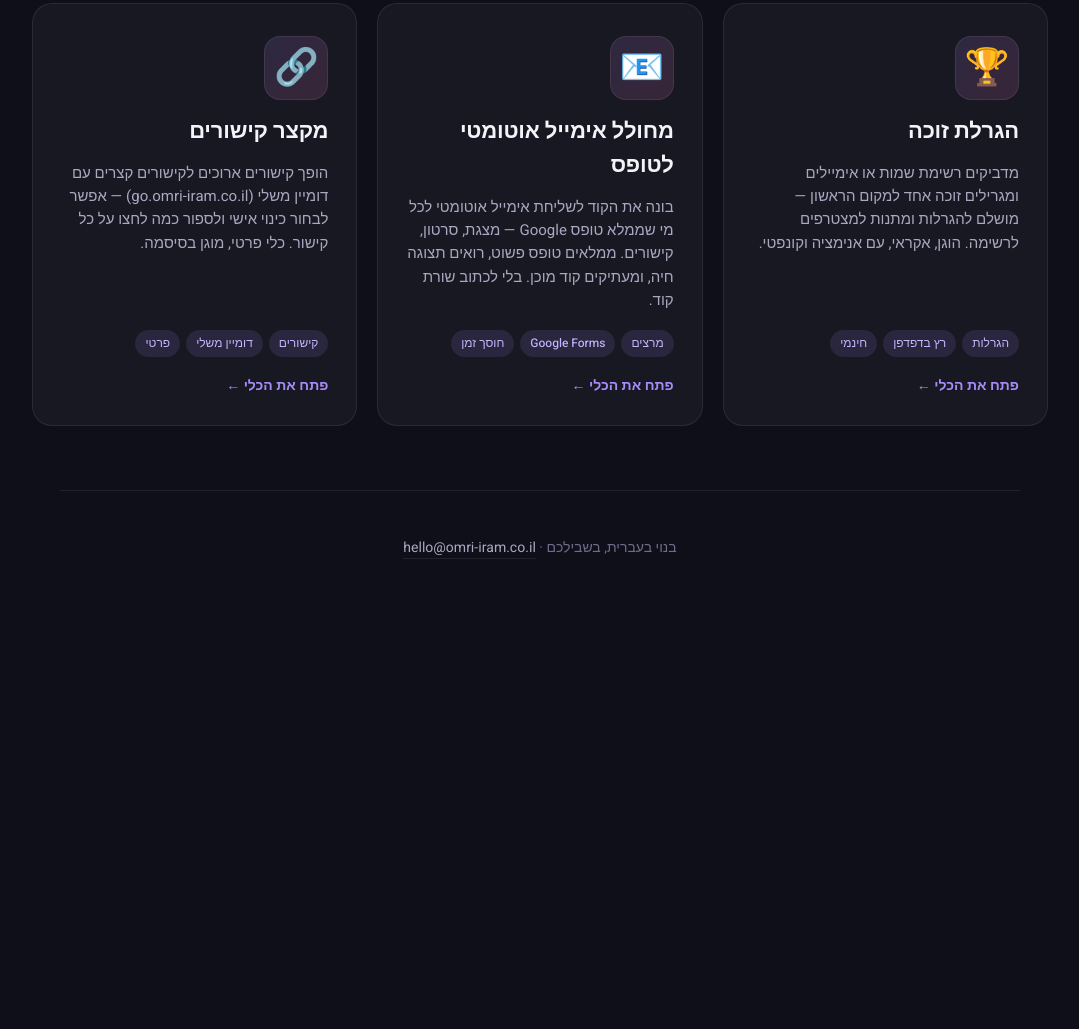
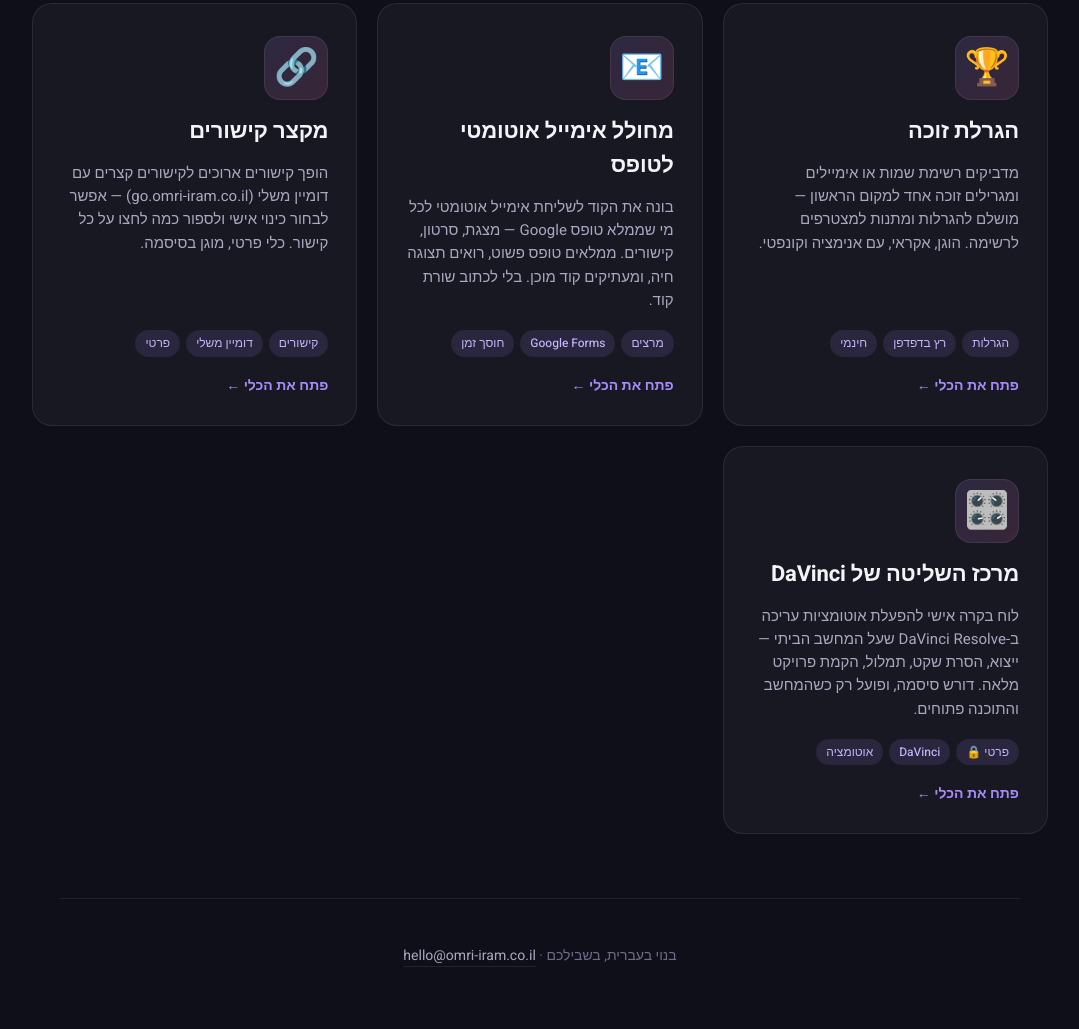
Before and after one commit to omri-il/tools-hub, a plain HTML site: page index.html in a window 1280 px wide. Shown: the part 779-1808 px from the top of the page, without its empty margins (100-1179 px from the left). Before the commit the page ends 1399 px from the top, so only its background shows below. Drawn offline with Linux system fonts and the light colour scheme.

Commit message:
hub: add DaVinci Control Center card (private, behind password)
Links to https://staging.omri-iram.co.il/davinci/ — the home-PC dashboard
proxied over Tailscale, gated by HTTP Basic auth.

Co-Authored-By: Claude Opus 4.8 (1M context) <noreply@anthropic.com>

```diff
--- a/index.html
+++ b/index.html
@@ -99,6 +99,18 @@
       <span class="tool-cta">פתח את הכלי ←</span>
     </a>
 
+    <a class="tool-card" href="https://staging.omri-iram.co.il/davinci/" target="_blank" rel="noopener">
+      <div class="tool-icon" aria-hidden="true">🎛️</div>
+      <h2 class="tool-title">מרכז השליטה של DaVinci</h2>
+      <p class="tool-desc">לוח בקרה אישי להפעלת אוטומציות עריכה ב-DaVinci Resolve שעל המחשב הביתי — ייצוא, הסרת שקט, תמלול, הקמת פרויקט מלאה. דורש סיסמה, ופועל רק כשהמחשב והתוכנה פתוחים.</p>
+      <span class="tool-tags">
+        <span class="tag">פרטי 🔒</span>
+        <span class="tag">DaVinci</span>
+        <span class="tag">אוטומציה</span>
+      </span>
+      <span class="tool-cta">פתח את הכלי ←</span>
+    </a>
+
   </main>
 
   <footer class="site-footer">
```
